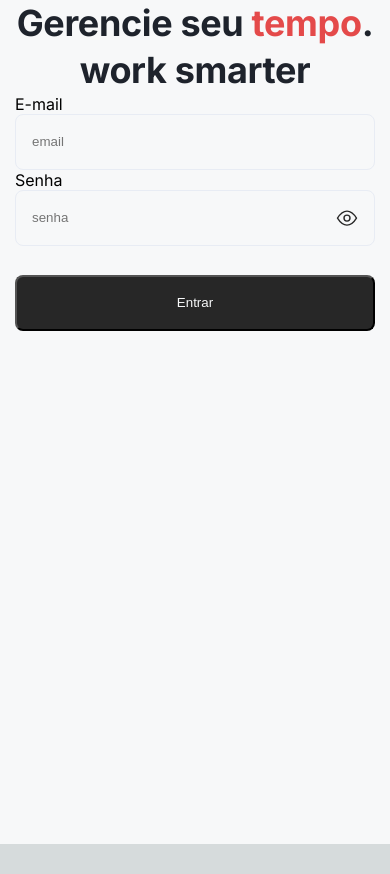
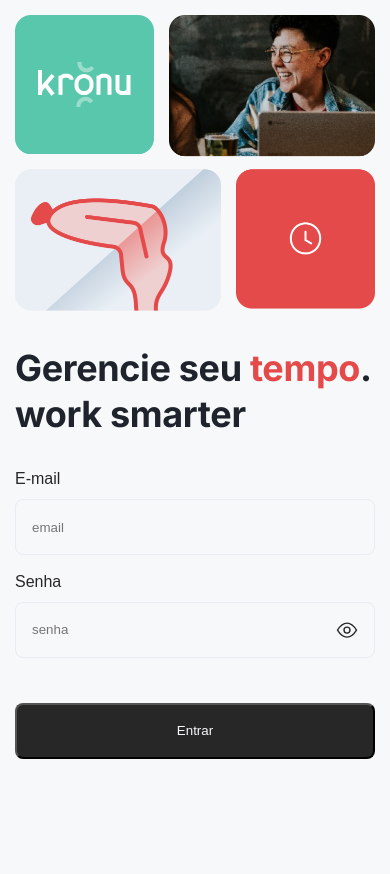
Before and after one commit to Jrockbritto/fir-frontend, a Next.js app: page /login in a window 390 px wide. Before the commit the page ends 844 px from the top, so only its background shows below. Built offline with nearby package versions, Linux system fonts and the light colour scheme.

Commit message:
feat: implement mobile view style of the component

```diff
--- a/package.json
+++ b/package.json
@@ -9,6 +9,7 @@
     "lint": "next lint"
   },
   "dependencies": {
+    "@fontsource/inter": "^5.0.3",
     "@types/node": "20.3.2",
     "@types/react": "18.2.14",
     "@types/react-dom": "18.2.6",
--- a/src/app/globals.css
+++ b/src/app/globals.css
@@ -1,9 +1,9 @@
 :root {
   --max-width: 1100px;
   --border-radius: 12px;
-  --font-mono: ui-monospace, Menlo, Monaco, 'Cascadia Mono', 'Segoe UI Mono',
-    'Roboto Mono', 'Oxygen Mono', 'Ubuntu Monospace', 'Source Code Pro',
-    'Fira Mono', 'Droid Sans Mono', 'Courier New', monospace;
+  --font-mono: ui-monospace, Menlo, Monaco, "Cascadia Mono", "Segoe UI Mono",
+    "Roboto Mono", "Oxygen Mono", "Ubuntu Monospace", "Source Code Pro",
+    "Fira Mono", "Droid Sans Mono", "Courier New", monospace;
 
   --foreground-rgb: 0, 0, 0;
   --background-start-rgb: 214, 219, 220;
--- a/src/app/layout.tsx
+++ b/src/app/layout.tsx
@@ -5,7 +5,7 @@ const inter = Inter({ subsets: ["latin"] });
 
 export const metadata = {
   title: "Kronus",
-  description: "Sistema pra gestão inteligente do seu tempo",
+  description: "Sistema pra gestão inteligente do seu",
 };
 
 export default function RootLayout({
--- a/src/app/login/Login.style.js
+++ b/src/app/login/Login.style.js
@@ -1,11 +1,13 @@
 import styled from "styled-components";
+import { Inter } from "next/font/google";
 const StyledLogin = styled.div`
   background: #f7f8f9;
-  .teste {
-    background: #f7f8f9;
-    width: 100%;
-  }
+  display: flex;
+  justify-content: center;
+  padding: 0.94rem;
+
   .button {
+    font-family: "Urbanist", sans-serif;
     display: flex;
     width: 22.5rem;
     height: 3.5rem;
@@ -13,7 +15,6 @@ const StyledLogin = styled.div`
     justify-content: center;
     align-items: center;
     gap: 0.625rem;
-    flex-shrink: 0;
     border-radius: 0.5rem;
     background: var(--neutrals-neutral-01, #272727);
     color: #f7f8f9;
@@ -57,13 +58,21 @@ const StyledLogin = styled.div`
     border-radius: 8px;
     border: 1px solid var(--neutrals-neutral-03, #e8ecf4);
     background: var(--neutrals-neutral-04, #f7f8f9);
+    margin-bottom: 1rem;
+    margin-top: 0.62rem;
   }
+
   .baseInput:focus {
     outline-color: #0fba91;
   }
+  .errorInput {
+    outline-color: #882525 !important;
+    border: 1px solid #882525;
+  }
+
   .eye {
     position: relative;
-    bottom: 2.5rem;
+    bottom: 3.5rem;
     left: 320px;
     cursor: pointer;
   }
@@ -71,24 +80,56 @@ const StyledLogin = styled.div`
   .mainText {
     color: #1e232c;
     font-size: 36px;
-    font-family: Inter;
     font-style: normal;
+    font-family: "Inter", sans-serif;
+
     font-weight: 700;
     line-height: 130%;
     letter-spacing: -0.36px;
-    text-align: center;
+    text-align: left;
+    margin: 1.875rem 0;
+    width: 100%;
   }
   .red {
     color: #e44a4a;
+  }
+  .input {
+    color: var(--neutrals-neutral-01, #272727);
+    font-size: 16px;
+    font-family: "Urbanist", sans-serif;
+    font-style: normal;
+    font-weight: 500;
+    line-height: 125%;
+    margin-bottom: 1;
   }
 
   .error {
     color: var(--semantics-error, #882525);
     font-size: 14px;
-    font-family: Urbanist;
+    font-family: "Urbanist", sans-serif;
     font-style: normal;
     font-weight: 500;
     line-height: 125%;
+    display: flex;
+    align-items: center;
+    gap: 0.5rem;
+    margin-top: -0.5rem;
+    margin-bottom: 1rem;
+  }
+
+  .imagePlaceholder {
+    width: 80%;
+    height: 10px;
+    display: block;
+    position: relative;
+  }
+
+  .ola {
+    max-width: 360px;
+  }
+
+  .top {
+    margin-top: -2.2rem;
   }
 `;
 
--- a/src/app/login/page.tsx
+++ b/src/app/login/page.tsx
@@ -1,8 +1,12 @@
 "use client";
 import styles from "../page.module.css";
-import { StyledLogin } from "./Login.style";
+import Image from "next/image";
 import React, { useState } from "react";
 import { useForm } from "react-hook-form";
+
+import { StyledLogin } from "./Login.style";
+import mypic from "../../../public/image.png";
+
 const errorIcon = (
   <svg
     width="24"
@@ -46,37 +50,59 @@ export default function Home() {
 
   return (
     <StyledLogin>
-      <main className={styles.main}>
-        <div className="teste">
+      <div className="ola">
+        <div className={styles.main}>
+          <div className="imagePlaceHolder">
+            <Image
+              style={{
+                width: "100%",
+                height: "auto",
+              }}
+              src={mypic}
+              sizes="(max-width: 768px) 100vw, (max-width: 1200px) 50vw, 33vw"
+              alt="Picture of the author"
+            />
+          </div>
+          <main className="teste">
             <h1 className="mainText">
-            Gerencie seu <span className="red">tempo</span>.
+              Gerencie seu <span className="red">tempo</span>. work smarter
             </h1>
-          <h1 className="mainText">work smarter</h1>
-        </div>
+          </main>
           <div className="form">
             <form onSubmit={handleSubmit(onSubmit)}>
               <div>
-              <label htmlFor="email">E-mail</label>
+                <label className="input" htmlFor="email">
+                  E-mail
+                </label>
                 <input
-                className="baseInput"
+                  className={`baseInput ${
+                    errors.email?.type === "required" ? "errorInput" : ""
+                  } `}
                   type="text"
                   placeholder="email"
                   {...register("email", {
                     required: true,
                     pattern: /^\S+@\S+$/i,
                   })}
-                aria-invalid={errors.email ? "true" : "false"}
+                  aria-invalid={
+                    errors.email?.type === "required" ? "true" : "false"
+                  }
                 />
                 {errors.email?.type === "required" && (
                   <p className="error" role="alert">
-                  {errorIcon} Digite seu E-mail
+                    {errorIcon}{" "}
+                    <span className="errorMsg1"> Digite seu E-mail</span>
                   </p>
                 )}
               </div>
               <div>
-              <label htmlFor="senha">Senha</label>
+                <label className="input" htmlFor="senha">
+                  Senha
+                </label>
                 <input
-                className="baseInput"
+                  className={`baseInput ${
+                    errors.senha?.type === "required" ? "errorInput" : ""
+                  } `}
                   type={showPassword ? "text" : "password"}
                   placeholder="senha"
                   {...register("senha", { required: true })}
@@ -155,9 +181,10 @@ export default function Home() {
                 </span>
 
                 {errors.senha?.type === "required" && (
-                <p className="error" role="alert">
-                  {errorIcon}Digite sua senha
-                </p>
+                  <div className="error top" role="alert">
+                    {errorIcon}
+                    <p>Digite sua senha</p>
+                  </div>
                 )}
               </div>
               <input
@@ -168,7 +195,8 @@ export default function Home() {
               ></input>
             </form>
           </div>
-      </main>
+        </div>
+      </div>
     </StyledLogin>
   );
 }
--- a/src/app/page.module.css
+++ b/src/app/page.module.css
@@ -207,16 +207,6 @@
   }
 }
 
-@media (prefers-color-scheme: dark) {
-  .vercelLogo {
-    filter: invert(1);
-  }
-
-  .logo {
-    filter: invert(1) drop-shadow(0 0 0.3rem #ffffff70);
-  }
-}
-
 @keyframes rotate {
   from {
     transform: rotate(360deg);
--- a/src/app/page.tsx
+++ b/src/app/page.tsx
@@ -1,5 +1,20 @@
 import styles from "./page.module.css";
+import Head from "next/head";
 
 export default function Home() {
+  <Head>
+    <link rel="preconnect" href="https://fonts.googleapis.com" />
+    <link rel="preconnect" href="https://fonts.gstatic.com" />
+    <link
+      href="https://fonts.googleapis.com/css2?family=Inconsolata:wght@200;300;400;500&family=Inter:wght@100;200;300;400;500;600;700;800;900&family=Source+Code+Pro:wght@500&display=swap"
+      rel="stylesheet"
+    />
+
+    <link
+      href="https://fonts.googleapis.com/css2?family=Inconsolata:wght@200;300;400;500&family=Inter:wght@100;200;300;400;500;600;700;800;900&family=Source+Code+Pro:wght@500&family=Urbanist:wght@400;500;600&display=swap"
+      rel="stylesheet"
+    ></link>
+  </Head>;
+
   return <main className={styles.main}>Beth é linda demais</main>;
 }
```
Also changed, not shown: public/image.png (added), 1 other file (tests, documents, lock files or other folders). Lines whose indentation alone changed are shown as unchanged.
